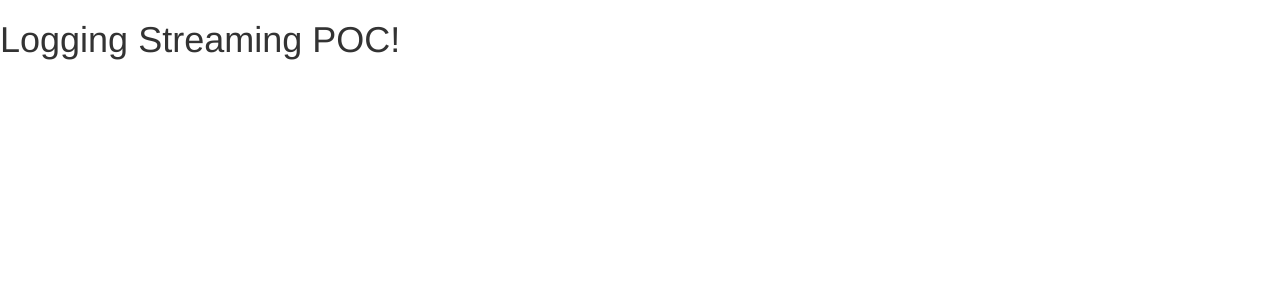
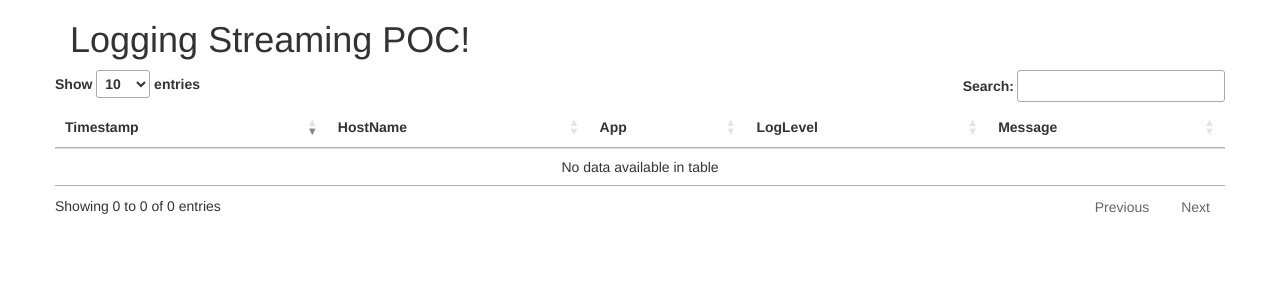
Before and after one commit to angelbarrera92/mongodb-streaming-conf, a Flask app: template python-log-server/templates/index.html in a window 1280 px wide. Shown: the top 300 px of the page. Run offline with Flask 2, Linux system fonts and the light colour scheme; the template is opened without the code that fills it, so the values that code supplies are empty; some libraries are stand-ins or nearby versions.

Commit message:
better datatable

```diff
--- a/python-app/app.py
+++ b/python-app/app.py
@@ -2,7 +2,7 @@ from flask import Flask
 import logging
 from mongolog.handlers import MongoHandler
 
-app = Flask(__name__)
+app = Flask('sampleApp')
 
 logger = logging.getLogger(__name__)
 logger.setLevel(logging.DEBUG)
--- /dev/null
+++ b/python-log-server/js/app.js
@@ -0,0 +1,24 @@
+$(document).ready(function() {
+
+    var logTable = $('#logTable').DataTable({
+        "order": [[ 0, "desc" ]]
+    });
+
+    var socket = io.connect('http://' + document.domain + ':' + location.port);
+    socket.on('connect', function() {
+        socket.emit('connected', {
+            data: 'I\'m connected!'
+        });
+    });
+    socket.on('log', function(data) {
+        logTable.row.add([
+            data.time.$date,
+            data.host,
+            data.name,
+            data.levelname,
+            data.msg
+        ]).draw(false);
+        logTable.columns.adjust().draw();
+    });
+
+});
--- a/python-log-server/templates/index.html
+++ b/python-log-server/templates/index.html
@@ -9,28 +9,40 @@
     <title>Logging Streaming POC!</title>
     <!-- Bootstrap -->
     <link rel="stylesheet" href="https://maxcdn.bootstrapcdn.com/bootstrap/3.3.7/css/bootstrap.min.css" integrity="sha384-BVYiiSIFeK1dGmJRAkycuHAHRg32OmUcww7on3RYdg4Va+PmSTsz/K68vbdEjh4u" crossorigin="anonymous">
+    <link rel="stylesheet" href="https://cdn.datatables.net/1.10.15/css/jquery.dataTables.min.css" />
 </head>
 
 <body>
-    <h1>Logging Streaming POC!</h1>
-    <div id="log"></div>
+    <div class="container">
+        <h1>Logging Streaming POC!</h1>
+        <div class="row">
+            <div class="table-responsive">
+                <table id="logTable" class="table table-hover">
+                    <thead>
+                        <tr>
+                            <th>Timestamp</th>
+                            <th>HostName</th>
+                            <th>App</th>
+                            <th>LogLevel</th>
+                            <th>Message</th>
+                        </tr>
+                    </thead>
+                    <tbody>
+                    </tbody>
+                </table>
+            </div>
+            <div class="col-md-12 text-center">
+                <ul class="pagination pagination-lg pager" id="myPager"></ul>
+            </div>
+        </div>
+    </div>
     <!-- jQuery (necessary for Bootstrap's JavaScript plugins) -->
     <script src="https://ajax.googleapis.com/ajax/libs/jquery/1.12.4/jquery.min.js"></script>
     <script type="text/javascript" src="//cdnjs.cloudflare.com/ajax/libs/socket.io/1.3.6/socket.io.min.js"></script>
     <!-- Include all compiled plugins (below), or include individual files as needed -->
     <script src="https://maxcdn.bootstrapcdn.com/bootstrap/3.3.7/js/bootstrap.min.js" integrity="sha384-Tc5IQib027qvyjSMfHjOMaLkfuWVxZxUPnCJA7l2mCWNIpG9mGCD8wGNIcPD7Txa" crossorigin="anonymous"></script>
-    <script type="text/javascript" charset="utf-8">
-    var socket = io.connect('http://' + document.domain + ':' + location.port);
-    socket.on('connect', function() {
-        socket.emit('connected', {
-            data: 'I\'m connected!'
-        });
-    });
-    socket.on('log', function(data) {
-        console.log(data);
-        $('#log').append('<p>' + JSON.stringify(data) + '</p>');
-    });
-    </script>
+    <script type="text/javascript" src="https://cdn.datatables.net/1.10.15/js/jquery.dataTables.min.js"></script>
+    <script type="text/javascript" src="js/app.js"></script>
 </body>
 
 </html>
```
Also changed, not shown: python-log-server/app.py (+6 -2 lines).
